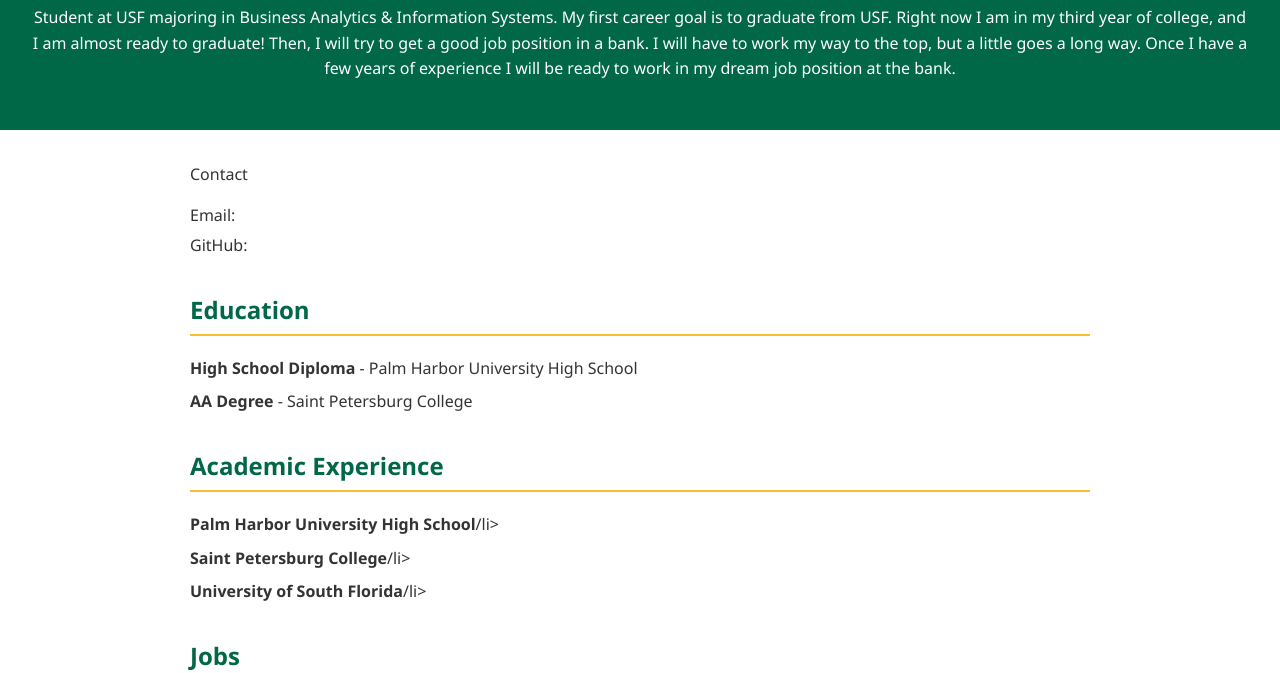
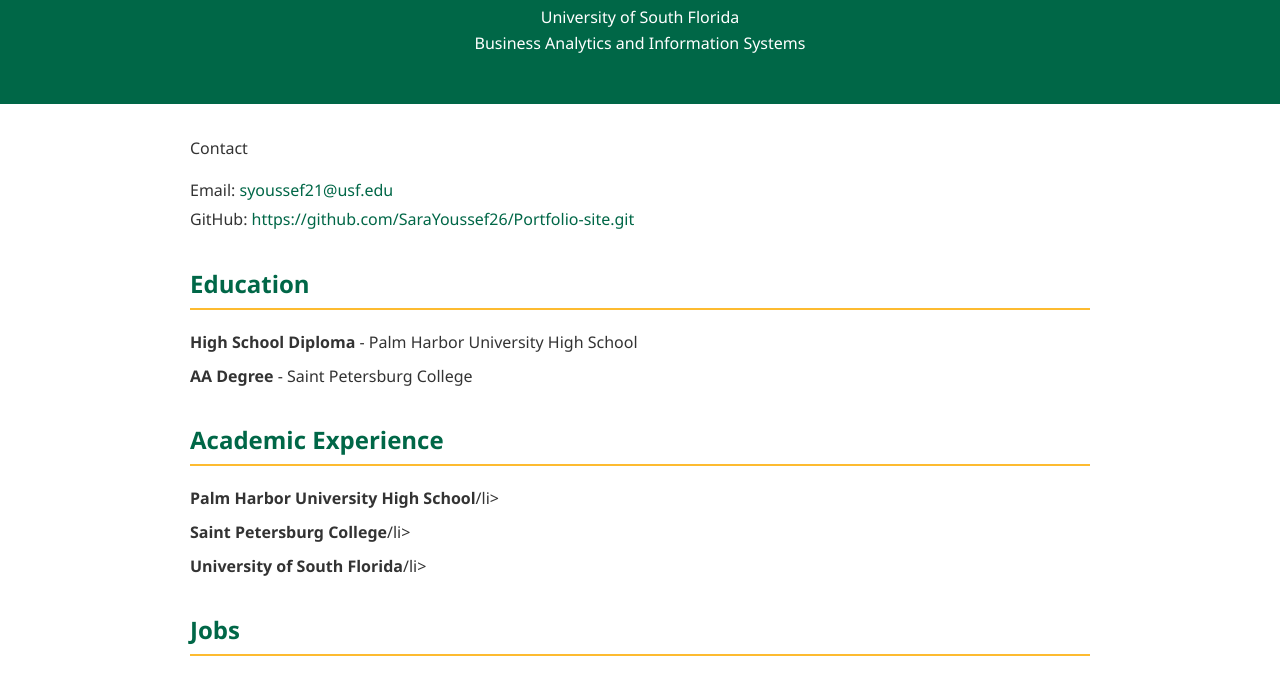
Before and after one commit to SaraYoussef26/Portfolio-site, a plain HTML site: page index.html in a window 1280 px wide. Shown: the part 99-772 px from the top of the page. Drawn offline with Linux system fonts and the light colour scheme.

Commit message:
Initial Commit for index.html and styles.css

```diff
--- a/index.html
+++ b/index.html
@@ -9,12 +9,8 @@
 <body>
 <header>
         <h1>Sara Youssef</h1>
-        <p>Student at USF majoring in Business Analytics & Information Systems. My first career goal
-            is to graduate from USF. Right now I am in my third year of college, and I am almost ready
-            to graduate! Then, I will try to get a good job position in a bank. I will have to work my
-            way to the top, but a little goes a long way. Once I have a few years of experience I will
-            be ready to work in my dream job position at the bank.
-
+        <p>University of South Florida <br>
+          Business Analytics and Information Systems
             <br>
         </p>
     </header>
@@ -22,8 +18,8 @@
         <section
          >Contact</h2>
             <ul class="contact-info">
-              <li>Email: <a href="mailto:syoussef21@usf.edu"></a></li>
-              <li>GitHub: <a href="https://github.com/SaraYoussef26/Portfolio-site.git" target="_blank"></a></li>
+              <li>Email: <a href="mailto:syoussef21@usf.edu">syoussef21@usf.edu</a></li>
+              <li>GitHub: <a href="https://github.com/SaraYoussef26/Portfolio-site.git" target="_blank">https://github.com/SaraYoussef26/Portfolio-site.git</a></li>
             </ul>
           </section>
          <section>
```
Also changed, not shown: 1 other file.
